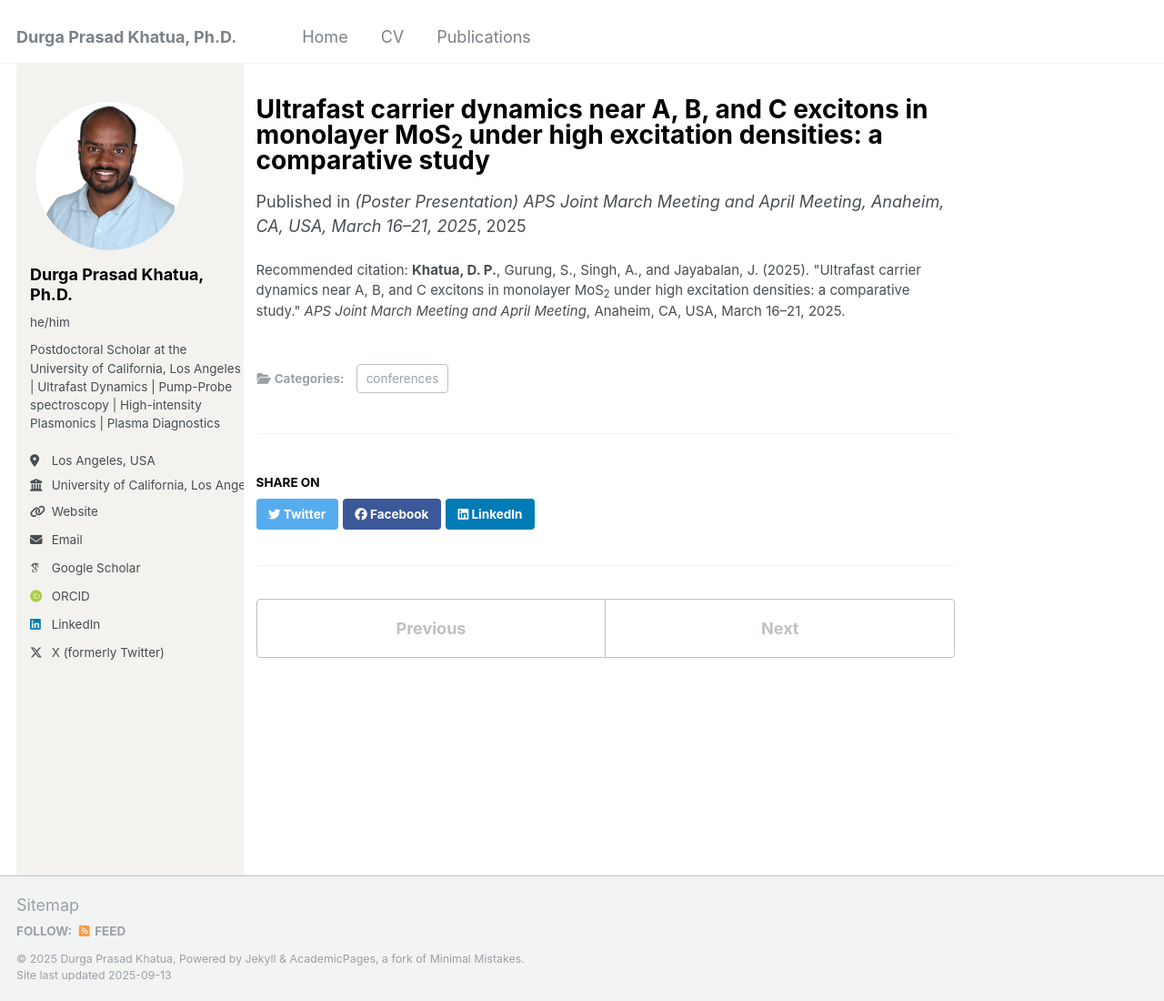
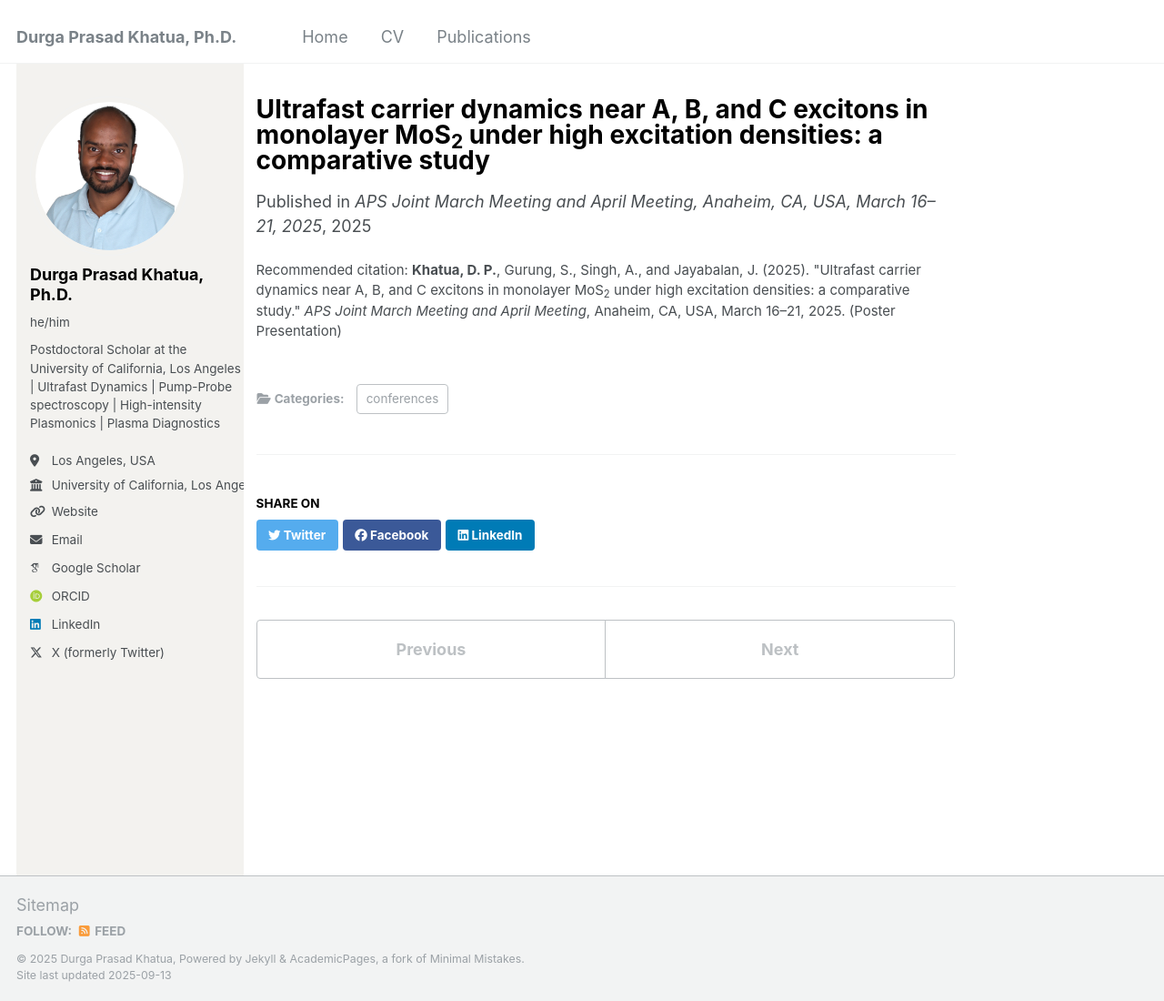
Before and after one commit to Khatua03/DurgaPrasadKhatua.github.io, a Jekyll site: the page built from _publications/confcontr5.md, in a window 1280 px wide and 1100 px high. Shown: the whole window at 91% size. Built offline with Jekyll 4.4.1, drawn with Linux system fonts in a browser that asks for light colours; some web fonts are replaced.

```diff
--- a/_publications/confcontr5.md
+++ b/_publications/confcontr5.md
@@ -5,6 +5,6 @@ category: conferences
 permalink: /publication/2025-mos2-exciton-dynamics-aps
 excerpt: "We presented a comparative study of ultrafast carrier dynamics near A, B, and C excitons in monolayer MoS<sub>2</sub> under high excitation densities, revealing distinct transient behaviors driven by many-body effects."
 date: 2025-03-16
-venue: "(Poster Presentation) APS Joint March Meeting and April Meeting, Anaheim, CA, USA, March 16–21, 2025"
-citation: '<strong>Khatua, D. P.</strong>, Gurung, S., Singh, A., and Jayabalan, J. (2025). "Ultrafast carrier dynamics near A, B, and C excitons in monolayer MoS<sub>2</sub> under high excitation densities: a comparative study." <i>APS Joint March Meeting and April Meeting</i>, Anaheim, CA, USA, March 16–21, 2025.'
+venue: "APS Joint March Meeting and April Meeting, Anaheim, CA, USA, March 16–21, 2025"
+citation: '<strong>Khatua, D. P.</strong>, Gurung, S., Singh, A., and Jayabalan, J. (2025). "Ultrafast carrier dynamics near A, B, and C excitons in monolayer MoS<sub>2</sub> under high excitation densities: a comparative study." <i>APS Joint March Meeting and April Meeting</i>, Anaheim, CA, USA, March 16–21, 2025. (Poster Presentation)'
 ---
```
